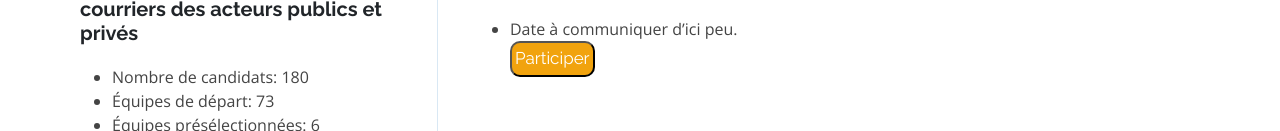
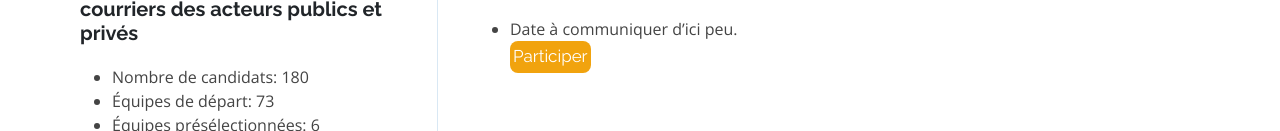
Before and after one commit to SISSOKOAmara/Hackathon, a plain HTML site: page edition.html in a window 1280 px wide. Shown: the part 232-363 px from the top of the page. Drawn offline with nearby package versions, Linux system fonts and the light colour scheme.

Commit message:
soutenir

```diff
--- a/assets/css/style.css
+++ b/assets/css/style.css
@@ -1533,7 +1533,7 @@ section {
 /* Zeï */
 .btnn{
   font-family:Raleway ;
-  border-radius: 10px;
+  border-radius: 8px;
   background-color: #f1a30e;
   color: #fff;
   margin-right: 20px;
--- a/edition.html
+++ b/edition.html
@@ -86,7 +86,7 @@
                   <h5>Problème</h5>
                   <ul>
                     <li>Date à communiquer d’ici peu.</li>
-                    <a href="participer.html"><button class="btnn">Participer</button></a>
+                    <a href="participer.html"><button class="btnn border-0">Participer</button></a>
 
                   </ul>
                 </div>
```
